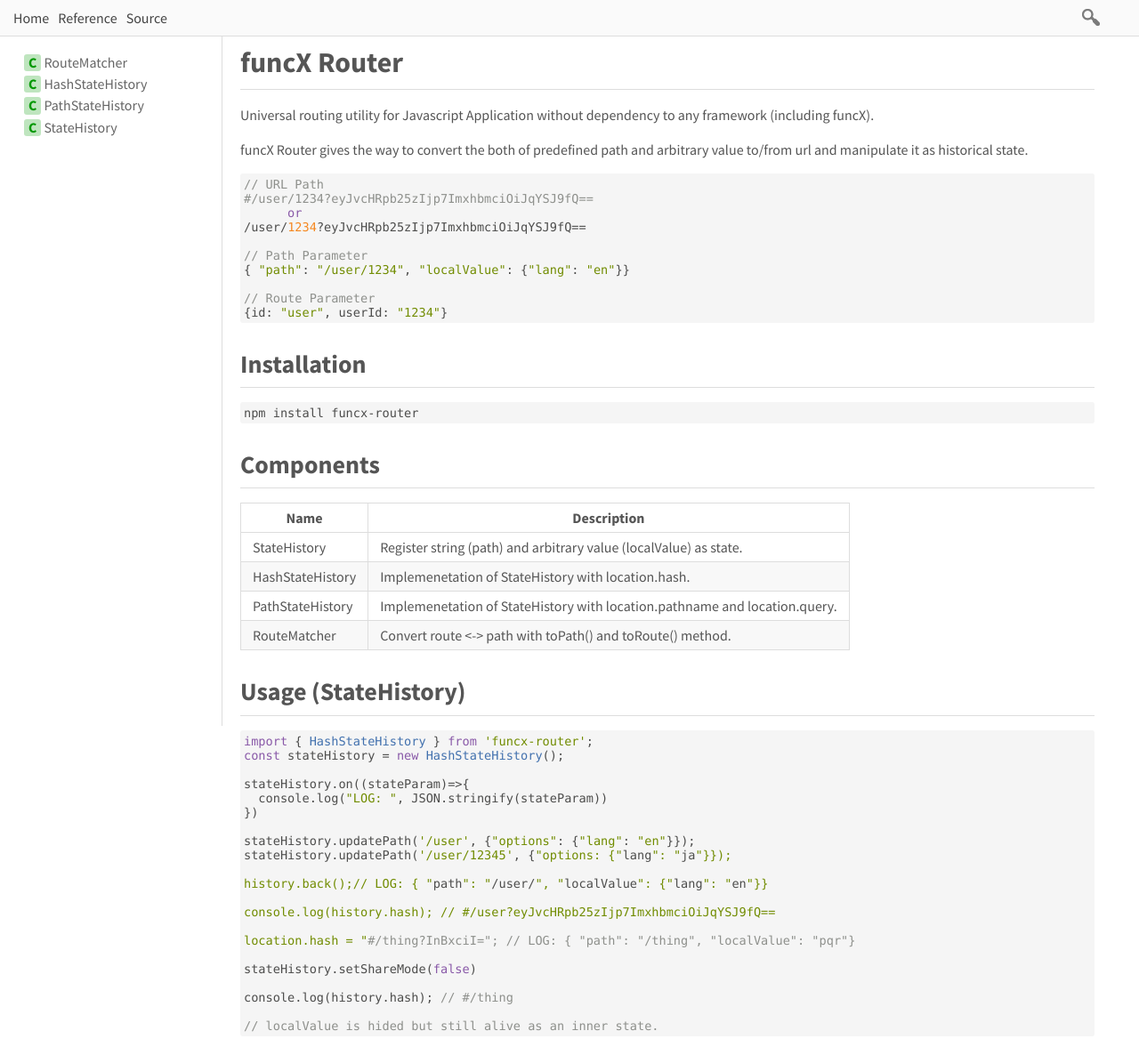
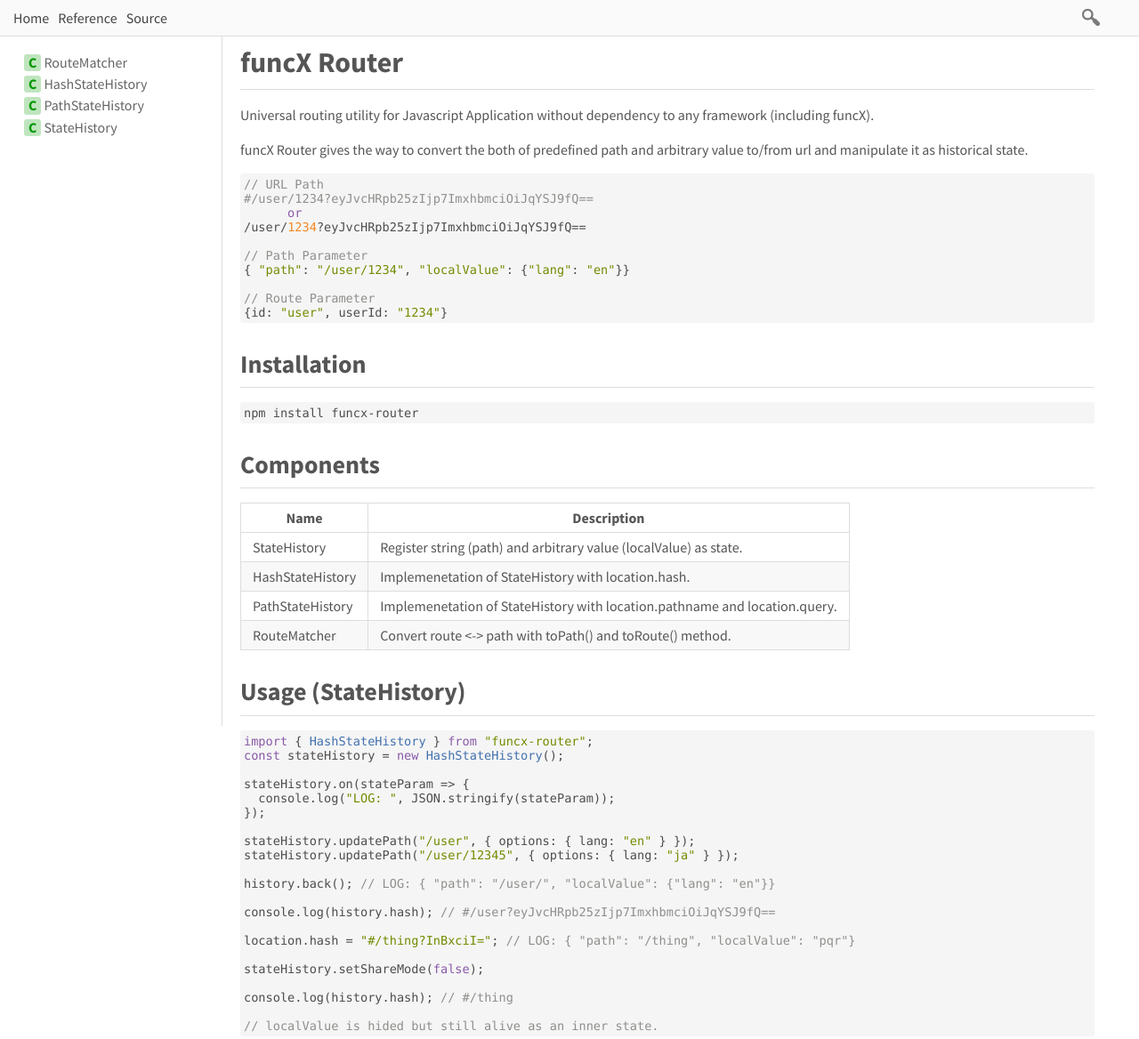
Before and after one commit to funcx-team/funcx-router, a website: page docs/index.html in a window 1280 px wide. Shown: the top 1168 px of the page at 89% size. Drawn offline with Linux system fonts and the light colour scheme.

Commit message:
Fix syntax problem

```diff
--- a/docs/index.html
+++ b/docs/index.html
@@ -76,23 +76,23 @@
 </tr>
 </tbody>
 </table>
-<h2 id="usage--statehistory-">Usage (StateHistory)</h2><pre><code class="lang-js"><code class="source-code prettyprint">import { HashStateHistory } from &apos;funcx-router&apos;;
+<h2 id="usage--statehistory-">Usage (StateHistory)</h2><pre><code class="lang-js"><code class="source-code prettyprint">import { HashStateHistory } from &quot;funcx-router&quot;;
 const stateHistory = new HashStateHistory();
 
-stateHistory.on((stateParam)=&gt;{
-  console.log(&quot;LOG: &quot;, JSON.stringify(stateParam))
-})
+stateHistory.on(stateParam =&gt; {
+  console.log(&quot;LOG: &quot;, JSON.stringify(stateParam));
+});
 
-stateHistory.updatePath(&apos;/user&apos;, {&quot;options&quot;: {&quot;lang&quot;: &quot;en&quot;}});
-stateHistory.updatePath(&apos;/user/12345&apos;, {&quot;options: {&quot;lang&quot;: &quot;ja&quot;}});
+stateHistory.updatePath(&quot;/user&quot;, { options: { lang: &quot;en&quot; } });
+stateHistory.updatePath(&quot;/user/12345&quot;, { options: { lang: &quot;ja&quot; } });
 
-history.back();// LOG: { &quot;path&quot;: &quot;/user/&quot;, &quot;localValue&quot;: {&quot;lang&quot;: &quot;en&quot;}}
+history.back(); // LOG: { &quot;path&quot;: &quot;/user/&quot;, &quot;localValue&quot;: {&quot;lang&quot;: &quot;en&quot;}}
 
 console.log(history.hash); // #/user?eyJvcHRpb25zIjp7ImxhbmciOiJqYSJ9fQ==
 
 location.hash = &quot;#/thing?InBxciI=&quot;; // LOG: { &quot;path&quot;: &quot;/thing&quot;, &quot;localValue&quot;: &quot;pqr&quot;}
 
-stateHistory.setShareMode(false)
+stateHistory.setShareMode(false);
 
 console.log(history.hash); // #/thing
 
@@ -136,7 +136,7 @@
 routeMatcher.toPath({ id: &quot;user.image&quot;, userId: 1234, imageId: 5678 });
 // &quot;/user/1234/image/5678&quot;</code>
 </code></pre>
-<h2 id="api-reference">API Reference</h2><p><a href="https://funcx-team.github.io/funcx-router/">Link</a></p>
+<h2 id="api-reference">API Reference</h2><p><a href="https://funcx-team.github.io/funcx-router/identifiers.html">Link</a></p>
 </div>
 </div>
 
```
Also changed, not shown: docs/index.json (+1 -1 lines), README.md.
